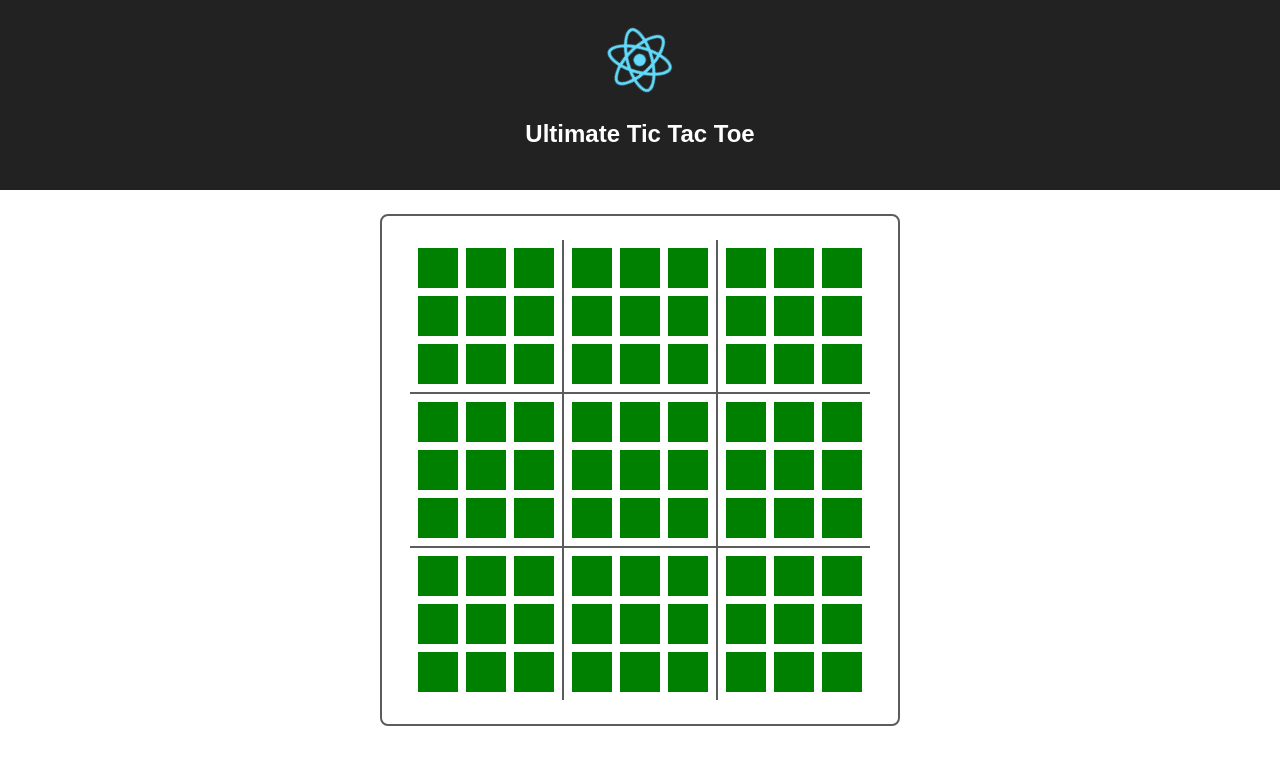
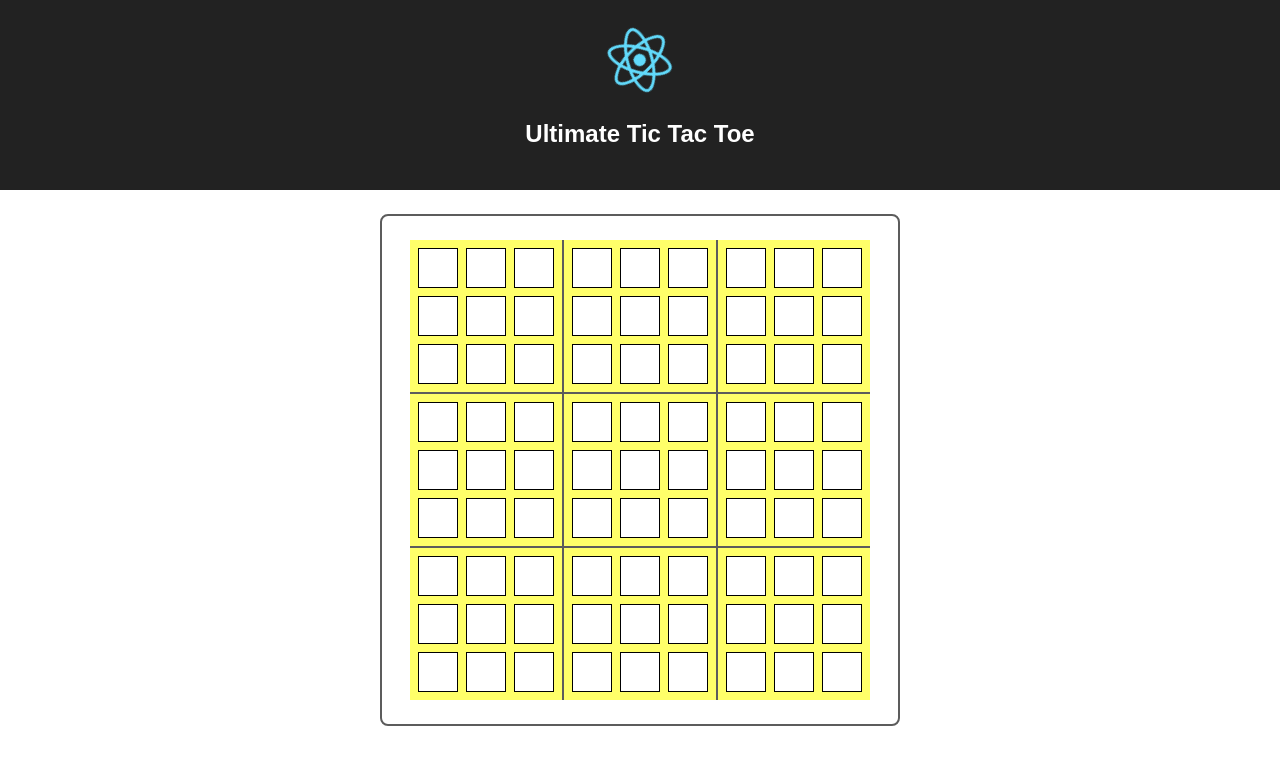
Before and after one commit to AlexeiDarmin/ultimate-tic-tac-toe, a React (Create React App) app: page / in a window 1280 px wide. Shown: the top 764 px of the page. Built offline with nearby package versions, Linux system fonts and the light colour scheme.

Commit message:
subboard locking working

```diff
--- a/src/App.css
+++ b/src/App.css
@@ -46,6 +46,10 @@
   padding: 4px;
 }
 
+.tictactoeBoard[data-unlocked="true"] {
+  background: #ffff69;
+}
+
 .tictactoeBoard:nth-of-type(3n - 1) {
   border-left: 2px solid #5c5c5c;
   border-right: 2px solid #5c5c5c;
@@ -69,8 +73,10 @@
   width: 40px;
   height: 40px;
   margin: 4px;
-  background: #e6e6e6;
   display: inline-block;
+  border: 1px solid black;
+  box-sizing: border-box;
+  background: white;
 }
 
 .cell:hover {
@@ -78,12 +84,8 @@
   cursor: pointer;
 }
 
-.cell[data-player="0"] {
-  background:green;
-}
-
 .cell[data-player="1"] {
-  background:black;
+  background:#098631;
 }
 
 .cell[data-player="2"] {
--- a/src/App.tsx
+++ b/src/App.tsx
@@ -11,6 +11,7 @@ interface Props {
 interface State {
   board: Array<number>;
   turn: number;
+  unlockedBoard: number
 }
 
 class App extends React.Component<Props , State> {
@@ -25,7 +26,8 @@ class App extends React.Component<Props , State> {
 
     this.state = {
       board: defaultBoard,
-      turn: 1
+      turn: 1,
+      unlockedBoard: -1
     }
   }
 
@@ -37,10 +39,16 @@ class App extends React.Component<Props , State> {
 
     const newTurn = turn === 1 ? 2 : 1;
 
-    this.setState({ board: newBoard, turn: newTurn })
+    this.setState({
+      board: newBoard,
+      turn: newTurn,
+      unlockedBoard: cellIndex % 9
+    })
   }
 
   render() {
+    const { board, unlockedBoard } = this.state
+
     console.log('state:', this.state)
     return (
       <div className="App">
@@ -50,7 +58,13 @@ class App extends React.Component<Props , State> {
         </header>
         <div className="megaTictactoeBoard">
           {[0, 1, 2, 3, 4, 5, 6, 7, 8].map(
-            (i) => <SmallBoard key={i} boardIndex={i} onClick={this.handlePlayerMove} board={this.state.board}/>
+            (i) => <SmallBoard
+              key={i}
+              boardIndex={i}
+              onClick={this.handlePlayerMove}
+              board={board}
+              unlocked={unlockedBoard === i || unlockedBoard === -1}
+            />
           )}
         </div>
       </div>
--- a/src/components/small_board.tsx
+++ b/src/components/small_board.tsx
@@ -5,11 +5,13 @@ interface Props {
   onClick: Function
   boardIndex: number
   board: Array<number>
+  unlocked: boolean
 }
+
 class SmallBoard extends React.Component<Props> {
 
   renderCells = () => {
-    const { onClick, boardIndex, board } = this.props
+    const { onClick, boardIndex, board, unlocked } = this.props
 
     return [0, 1, 2, 3, 4, 5, 6, 7, 8].map((i) => {
       const cellIndex = boardIndex * 9 + i
@@ -19,15 +21,17 @@ class SmallBoard extends React.Component<Props> {
           className="cell"
           data-player={board[cellIndex]}
           key={i}
-          onClick={() => board[cellIndex] === 0 ? onClick(cellIndex) : null}
+          onClick={() => board[cellIndex] === 0 && unlocked ? onClick(cellIndex) : null}
         />
       )
     })
   }
 
   render() {
+    const { unlocked } = this.props
+
     return (
-      <div className="tictactoeBoard">
+      <div className="tictactoeBoard" data-unlocked={unlocked}>
         {this.renderCells()}
       </div>
     );
```
